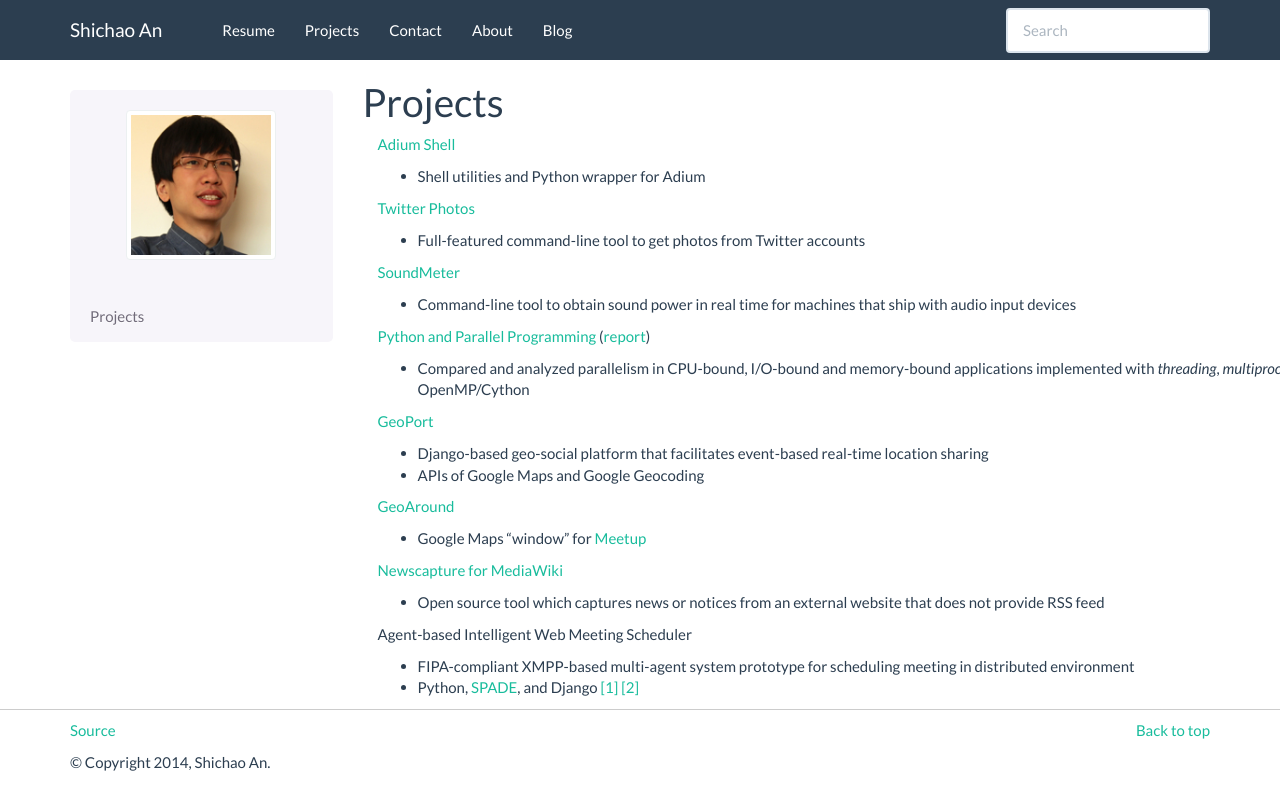
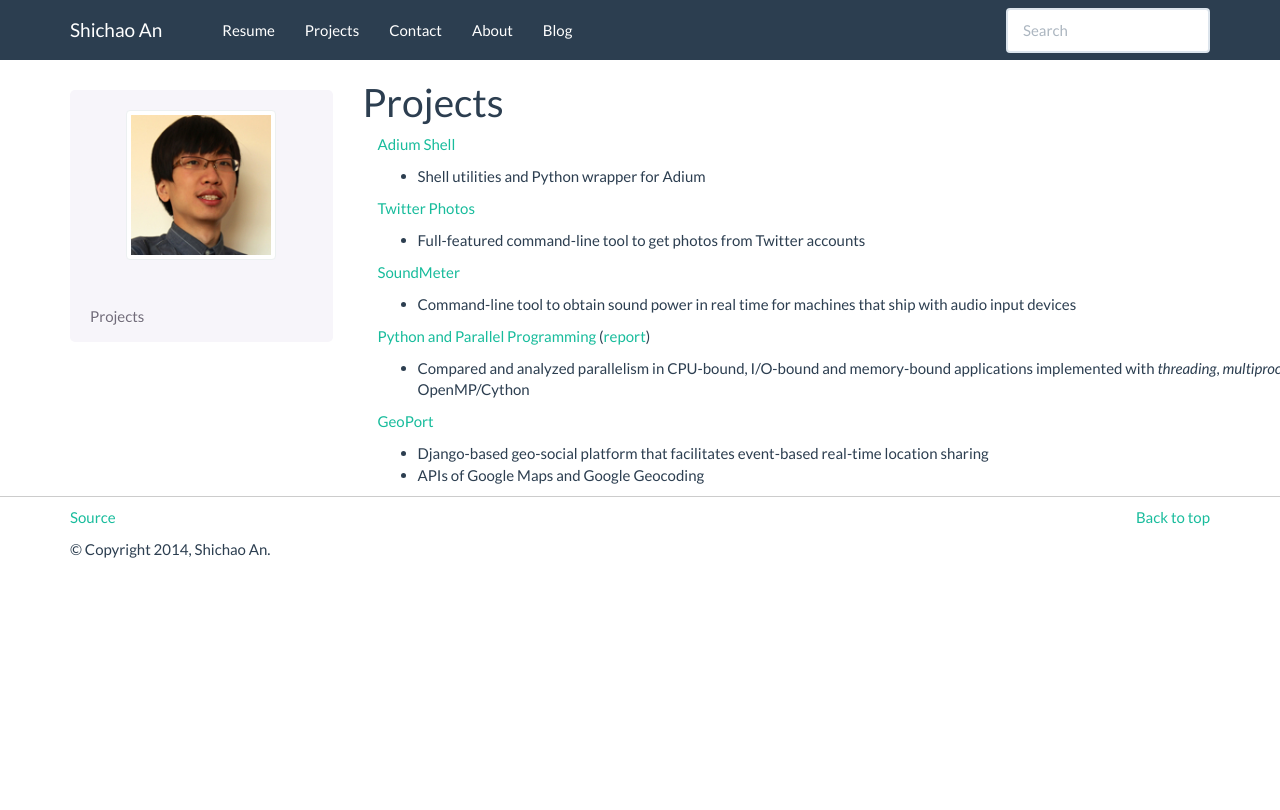
Before and after one commit to NulledExceptions/shichao, a Sphinx documentation site: the page built from source/projects.rst, in a window 1280 px wide. Shown: the top 810 px of the page. Built offline with Sphinx 7.4.7, drawn with Linux system fonts in a browser that asks for light colours.

Commit message:
Remove legacy items and projects

```diff
--- a/source/index.rst
+++ b/source/index.rst
@@ -15,8 +15,6 @@ I am enthusiastic about Free and Open Source Software (FOSS):
 
 * Python
 
-* `MediaWiki <http://www.mediawiki.org/wiki/MediaWiki>`_ and `Wikipedia <http://www.wikipedia.org/>`_
-
 Meetups
 =======
 I attend the following meetup groups:
--- a/source/projects.rst
+++ b/source/projects.rst
@@ -41,31 +41,6 @@ Projects
     * Django-based geo-social platform that facilitates event-based real-time location sharing
     * APIs of Google Maps and Google Geocoding
 
-.. container:: section
-
-    `GeoAround <http://geo-around.com>`_
-
-.. container:: sublist
-
-    * Google Maps "window" for `Meetup <http://www.meetup.com/>`_
-
-.. container:: section
-
-    `Newscapture for MediaWiki <https://github.com/moleculea/newscapture>`_
-
-.. container:: sublist
-
-    * Open source tool which captures news or notices from an external website that does not provide RSS feed
-
-.. container:: section
-
-    Agent-based Intelligent Web Meeting Scheduler
-
-.. container:: sublist
-
-    * FIPA-compliant XMPP-based multi-agent system prototype for scheduling meeting in distributed environment
-    * Python, `SPADE <https://github.com/javipalanca/spade>`_, and Django `[1] <https://github.com/moleculea/dms_spade>`_ `[2] <https://github.com/moleculea/dms_django>`_
-
 
 .. toctree::
    :maxdepth: 2
```
